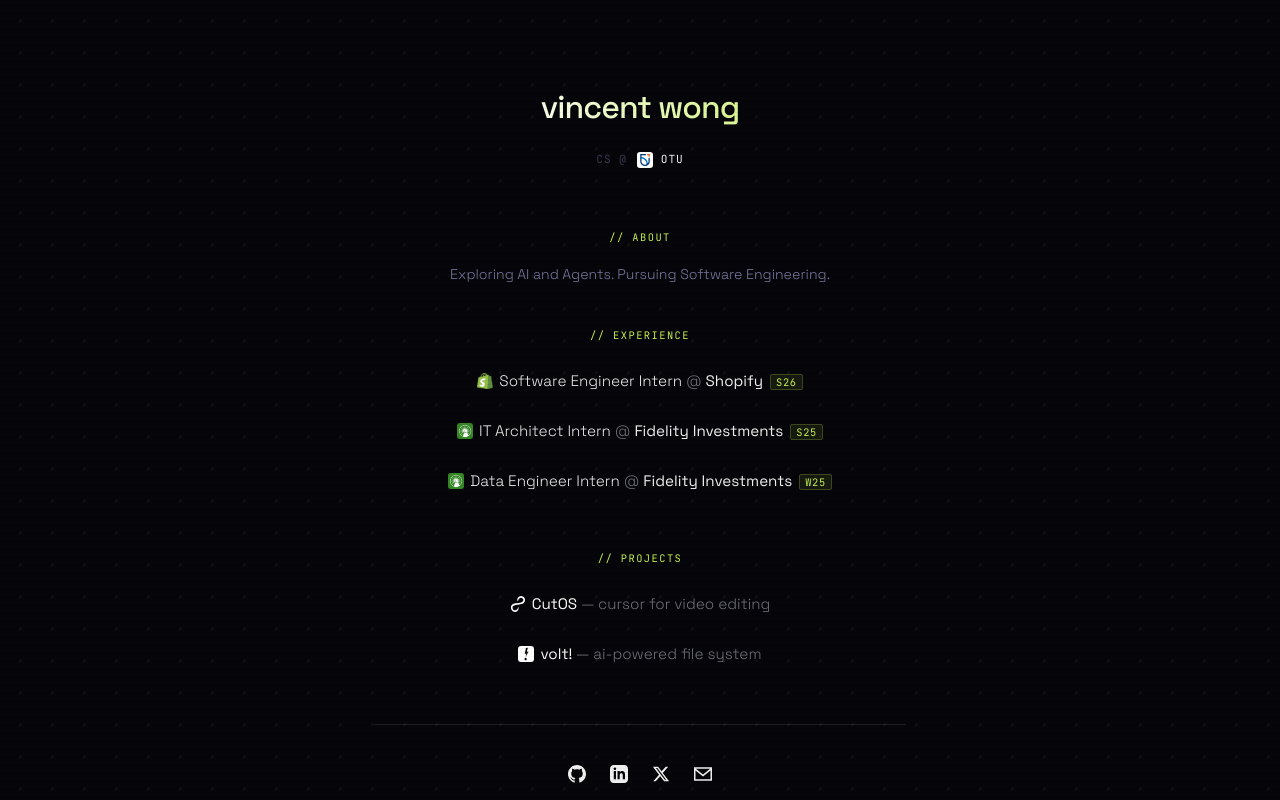
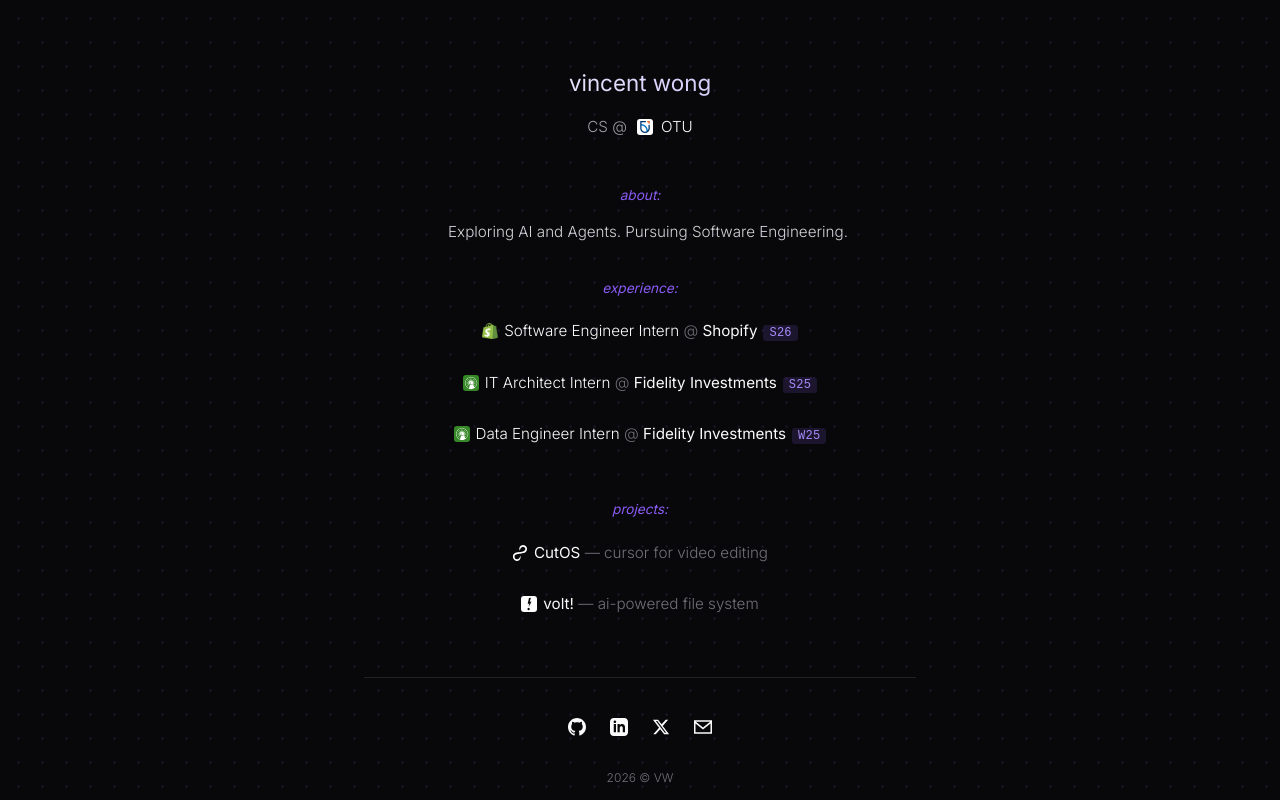
Before and after one commit to VinceKLW/personal-portfolio, a React (Vite) app: page / in a window 1280 px wide. Shown: the top 800 px of the page. Built offline with nearby package versions, Linux system fonts and the light colour scheme.

Commit message:
Revert "redesign: acid signal — experimental overhaul"
This reverts commit ffab72a4d4048eca424f5c93d7d68b2162fe3742.

```diff
--- a/index.html
+++ b/index.html
@@ -5,7 +5,7 @@
     <link rel="icon" type="image/svg+xml" href="/portfolio_logo.svg" />
     <link rel="preconnect" href="https://fonts.googleapis.com" />
     <link rel="preconnect" href="https://fonts.gstatic.com" crossorigin />
-    <link href="https://fonts.googleapis.com/css2?family=Space+Grotesk:wght@300;400;500&family=JetBrains+Mono:wght@400&display=swap" rel="stylesheet" />
+    <link href="https://fonts.googleapis.com/css2?family=Inter:wght@200;300;400;500&display=swap" rel="stylesheet" />
 
     <meta name="viewport" content="width=device-width, initial-scale=1.0" />
     <title>Vincent's Portfolio</title>
--- a/src/components/About/About.jsx
+++ b/src/components/About/About.jsx
@@ -1,8 +1,8 @@
 function About() {
   return (
     <section>
-      <h3>// about</h3>
-      <p>
+      <h3>about:</h3>
+      <p style={{ paddingLeft: '1rem' }}>
         Exploring AI and Agents. Pursuing Software Engineering.
       </p>
     </section>
--- a/src/components/Experience/Experience.jsx
+++ b/src/components/Experience/Experience.jsx
@@ -37,7 +37,7 @@
 
   return (
     <section>
-      <h3>// experience</h3>
+      <h3>experience:</h3>
       <ul>
         {experiences.map((exp, index) => (
           <li key={index} onClick={() => exp.url && window.open(exp.url, '_blank')}>
@@ -47,15 +47,14 @@
                 {exp.role} <span style={{ color: '#71717a' }}>@</span>{' '}
                 <span style={{ fontWeight: 400 }}>{exp.company}</span>
                 <span style={{
-                  backgroundColor: 'rgba(196, 240, 78, 0.08)',
-                  color: '#c4f04e',
-                  border: '1px solid rgba(196, 240, 78, 0.22)',
-                  borderRadius: '2px',
-                  padding: '0px 5px',
-                  fontSize: '0.65rem',
-                  fontFamily: "'JetBrains Mono', monospace",
-                  marginLeft: '7px',
-                  letterSpacing: '0.06em',
+                  backgroundColor: 'rgba(139, 92, 246, 0.15)',
+                  color: '#a78bfa',
+                  borderRadius: '3px',
+                  padding: '1px 6px',
+                  fontSize: '0.75rem',
+                  fontFamily: 'monospace',
+                  marginLeft: '6px',
+                  letterSpacing: '0.02em',
                 }}>{exp.date}</span>
               </span>
               <span className="desc">{exp.description}</span>
--- a/src/components/Projects/Projects.jsx
+++ b/src/components/Projects/Projects.jsx
@@ -27,7 +27,7 @@
 
   return (
     <section style={{ marginBottom: '0.5rem' }}>
-      <h3>// projects</h3>
+      <h3>projects:</h3>
       <ul>
         {projects.map((project, index) => (
           <li key={index} onClick={() => window.open(project.url, '_blank')}>
--- a/src/index.css
+++ b/src/index.css
@@ -4,52 +4,34 @@
   box-sizing: border-box;
 }
 
-html { scroll-behavior: smooth; }
-
-:root {
-  --lime: #c4f04e;
-  --coral: #ff6b6b;
-  --bg: #06060a;
-  --text: #efefef;
-  --muted: #3a3a4e;
-  --dim-lime: rgba(196, 240, 78, 0.05);
+html {
+  scroll-behavior: smooth;
 }
 
 @keyframes drift {
-  0% { background-position: 0 0; }
-  100% { background-position: 32px 32px; }
+  0% {
+    background-position: 0 0;
+  }
+  100% {
+    background-position: 24px 24px;
+  }
 }
 
 body {
-  font-family: 'Space Grotesk', 'Inter', sans-serif;
-  background-color: var(--bg);
-  color: var(--text);
+  font-family: 'Inter', -apple-system, sans-serif;
+  background-color: #08080a;
+  color: #fafafa;
   font-weight: 300;
   line-height: 1.7;
-  background-image: radial-gradient(circle, rgba(196, 240, 78, 0.08) 1px, transparent 1px);
-  background-size: 32px 32px;
-  animation: drift 40s linear infinite;
-}
-
-body::after {
-  content: '';
-  position: fixed;
-  inset: 0;
-  background: repeating-linear-gradient(
-    0deg,
-    transparent,
-    transparent 3px,
-    rgba(0, 0, 0, 0.03) 3px,
-    rgba(0, 0, 0, 0.03) 4px
-  );
-  pointer-events: none;
-  z-index: 100;
+  background-image: radial-gradient(circle, rgba(139, 92, 246, 0.18) 1px, transparent 1px);
+  background-size: 24px 24px;
+  animation: drift 20s linear infinite;
 }
 
 .portfolio {
-  max-width: 580px;
+  max-width: 600px;
   margin: 0 auto;
-  padding: 5rem 1.5rem;
+  padding: 4rem 1.5rem;
   min-height: 100vh;
   display: flex;
   flex-direction: column;
@@ -58,101 +40,100 @@
 }
 
 a {
-  color: var(--text);
+  color: #fafafa;
   text-decoration: none;
-  border-bottom: 1px solid rgba(255, 255, 255, 0.12);
+  border-bottom: 1px solid rgba(255, 255, 255, 0.3);
   transition: all 0.2s ease;
 }
 
 a:hover {
-  color: var(--lime);
-  border-bottom-color: var(--lime);
-  background-color: var(--dim-lime);
+  border-bottom-color: #a78bfa;
+  background-color: rgba(139, 92, 246, 0.1);
 }
 
-section { margin-bottom: 2.5rem; }
+section {
+  margin-bottom: 2rem;
+}
 
 h1 {
-  font-size: 2rem;
-  font-weight: 500;
-  letter-spacing: -0.03em;
-  margin-bottom: 0.5rem;
-  background: linear-gradient(100deg, #ffffff 20%, var(--lime) 100%);
+  font-size: 1.4rem;
+  font-weight: 400;
+  margin-bottom: 0.25rem;
+  background: linear-gradient(90deg, #fafafa 0%, #c4b5fd 100%);
   -webkit-background-clip: text;
   -webkit-text-fill-color: transparent;
   background-clip: text;
 }
 
 h2 {
-  font-family: 'JetBrains Mono', monospace;
-  font-size: 0.7rem;
-  font-weight: 400;
-  color: var(--muted);
-  margin-bottom: 3rem;
-  letter-spacing: 0.08em;
-  text-transform: uppercase;
+  font-size: 0.95rem;
+  font-weight: 300;
+  color: #a1a1aa;
+  margin-bottom: 2rem;
 }
 
 h3 {
-  font-family: 'JetBrains Mono', monospace;
-  font-size: 0.65rem;
+  font-size: 0.85rem;
   font-weight: 400;
-  color: var(--lime);
-  margin-bottom: 1rem;
-  letter-spacing: 0.14em;
-  text-transform: uppercase;
+  font-style: italic;
+  color: #8b5cf6;
+  margin-bottom: 0.75rem;
 }
 
 p {
-  font-size: 0.88rem;
-  color: #7878a0;
-  font-weight: 300;
+  font-size: 0.95rem;
+  color: #d4d4d8;
 }
 
-ul { list-style: none; }
+ul {
+  list-style: none;
+}
 
 li {
-  margin-bottom: 0.4rem;
-  padding: 0.45rem 0.6rem;
-  border-radius: 3px;
-  transition: all 0.2s ease;
+  margin-bottom: 0.6rem;
+  padding: 0.4rem 0.5rem;
+  border-radius: 4px;
+  transition: background-color 0.2s ease;
   cursor: pointer;
   position: relative;
-  box-shadow: inset 2px 0 0 transparent;
 }
 
 li:hover {
-  background-color: var(--dim-lime);
-  box-shadow: inset 2px 0 0 var(--lime);
+  background-color: rgba(139, 92, 246, 0.05);
 }
 
 li .title {
   position: relative;
-  transition: all 0.25s ease;
+  transition: all 0.3s ease;
 }
 
 li:hover .title {
-  animation: glitchText 0.15s ease;
+  animation: glitchText 0.2s ease;
 }
 
 li .title .main {
   display: inline;
+  transition: all 0.3s ease;
 }
 
 li .title .desc {
   display: none;
-  color: var(--coral);
-  font-family: 'JetBrains Mono', monospace;
-  font-size: 0.8rem;
-  letter-spacing: 0.02em;
+  color: #fbbf24;
+  transition: all 0.3s ease;
 }
 
-li:hover .title .main { display: none; }
-li:hover .title .desc { display: inline; }
+li:hover .title .main {
+  display: none;
+}
+
+li:hover .title .desc {
+  display: inline;
+}
 
 @keyframes glitchText {
-  0% { opacity: 1; filter: blur(0); transform: skewX(0); }
-  30% { opacity: 0.6; filter: blur(3px); transform: skewX(3deg); }
-  70% { opacity: 0.8; filter: blur(1px); transform: skewX(-1deg); }
+  0% { opacity: 1; filter: blur(0); }
+  25% { opacity: 0.8; filter: blur(2px); transform: skewX(2deg); }
+  50% { opacity: 0.6; filter: blur(1px); transform: skewX(-2deg); }
+  75% { opacity: 0.8; filter: blur(2px); transform: skewX(1deg); }
   100% { opacity: 1; filter: blur(0); transform: skewX(0); }
 }
```
